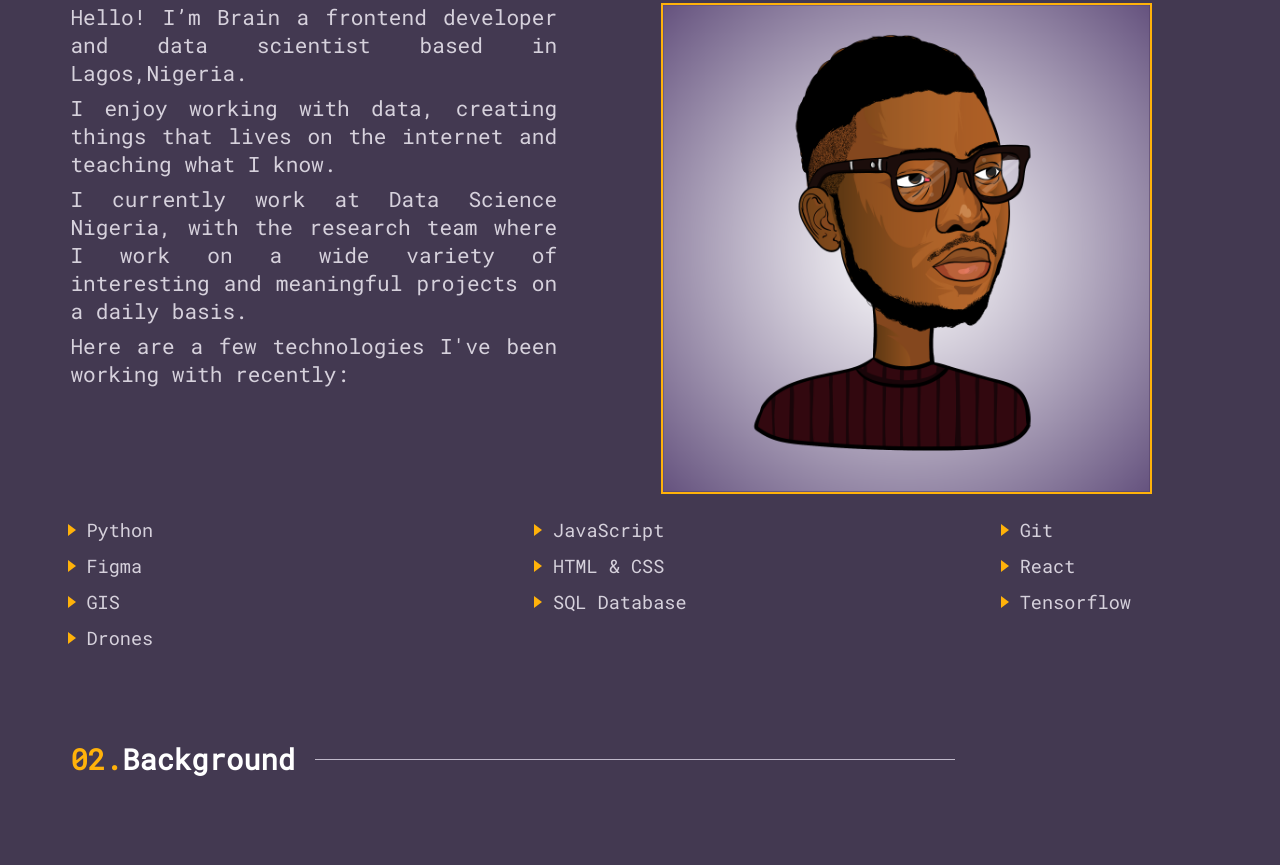
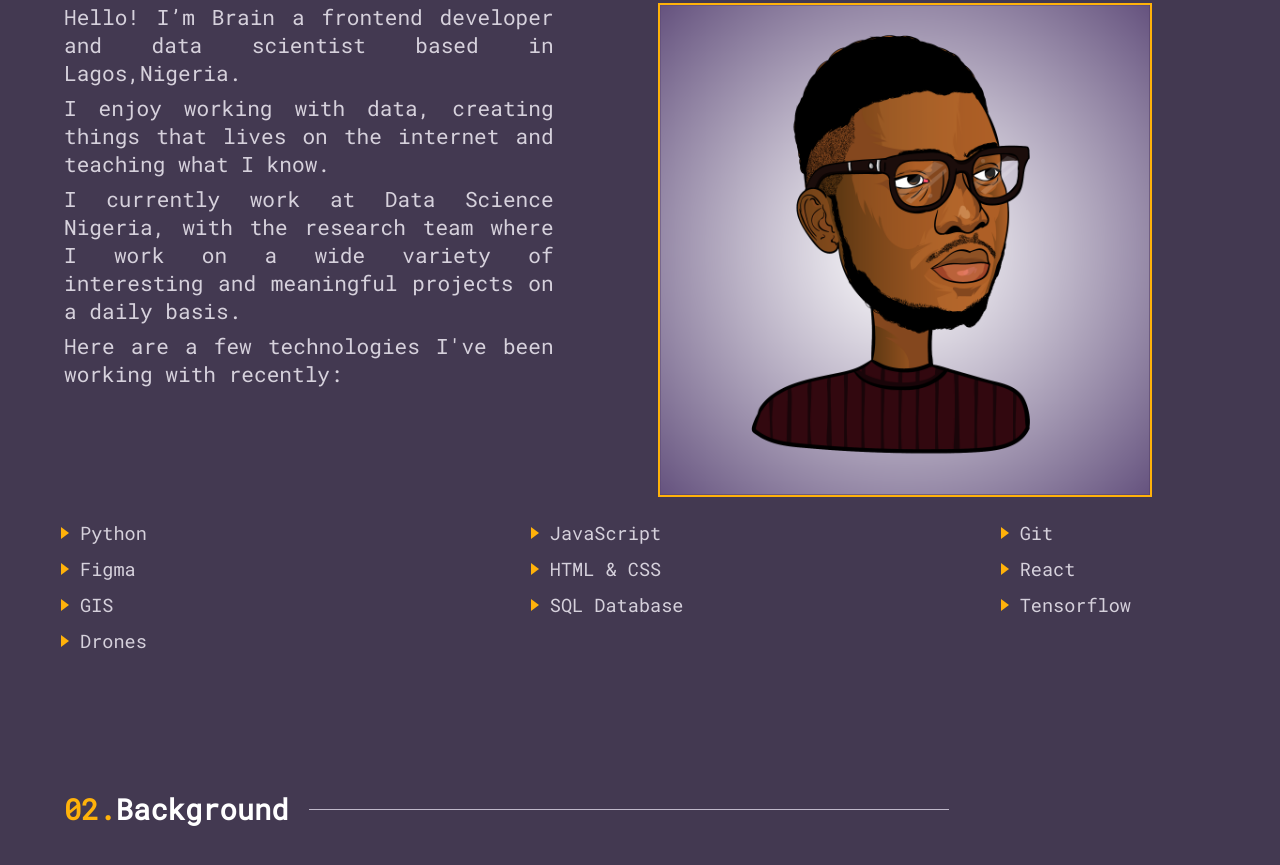
Before and after one commit to codebrain001/Portfolio_website, a plain HTML site: page index.html in a window 1280 px wide. Shown: the part 919-1784 px from the top of the page. Drawn offline with Linux system fonts and the light colour scheme.

Commit message:
Fixed the background alignment issues

```diff
--- a/index.html
+++ b/index.html
@@ -57,9 +57,6 @@
                 <div><span class="num">01.</span><span class="cont">About Me</span></div>
                 <div class="hl"></div>
             </div>
-            <div class="content-area">
-
-            </div>
             <div class="about-content">
                 <div class="about-content-text">
                     <p>Hello! I’m Brain a frontend developer and data scientist based in Lagos,Nigeria.</p>
--- a/styles/style.css
+++ b/styles/style.css
@@ -212,7 +212,7 @@ div.about-me {
   display: flex;
   flex-direction: column;
   flex-wrap: wrap;
-  padding-left: 5.5vw;
+  padding-left: 5vw;
   padding-right: 10vw;
 }
 
@@ -336,12 +336,13 @@ div.background {
   display: flex;
   flex-direction: column;
   flex-wrap: wrap;
-  padding-left: 5.5vw;
+  padding-left: 5vw;
   padding-right: 10vw;
 }
 
 .background-top {
   display: inherit;
   flex-direction: row;
+  padding-top: 50px;
   padding-bottom: 25px;
 }
```
